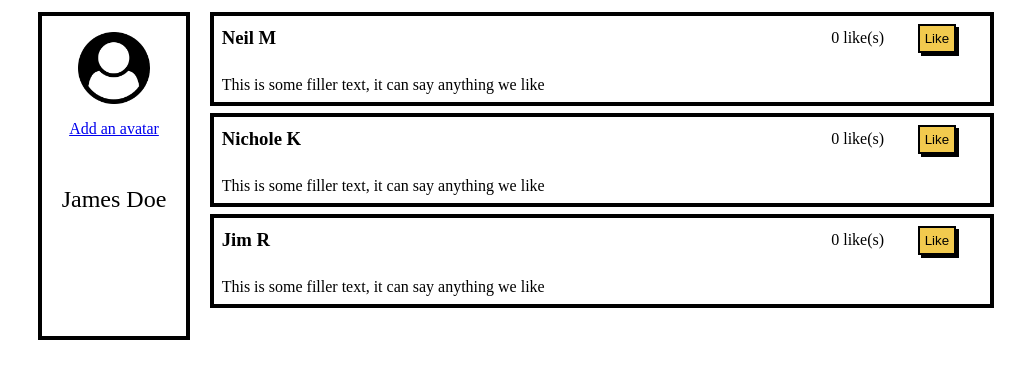
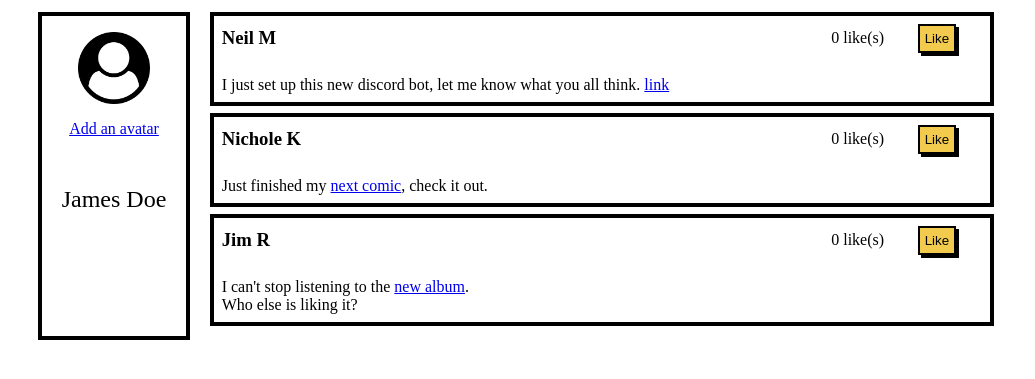
Before and after one commit to MaganaOscar/Likes, a plain HTML site: page index.html in a window 1280 px wide. Shown: the part 103-482 px from the top of the page, without its empty margins (122-1157 px from the left). Drawn offline with Linux system fonts and the light colour scheme.

Commit message:
fixed messages

```diff
--- a/index.html
+++ b/index.html
@@ -26,7 +26,7 @@
                             <button class="likeBtn" onclick="liked1()">Like</button>
                         </div>
                     </div>
-                    <p>This is some filler text, it can say anything we like</p>
+                    <p>I just set up this new discord bot, let me know what you all think. <a href="#">link</a></p>
                 </div>
                 <div class="feedObj">
                     <div class="head">
@@ -36,7 +36,7 @@
                             <button class="likeBtn" onclick="liked2()">Like</button>
                         </div>
                     </div>
-                    <p>This is some filler text, it can say anything we like</p>
+                    <p>Just finished my <a href="#">next comic</a>, check it out.</p>
                 </div>
                 <div class="feedObj">
                     <div class="head">
@@ -46,7 +46,8 @@
                             <button class="likeBtn" onclick="liked3()">Like</button>
                         </div>
                     </div>
-                    <p>This is some filler text, it can say anything we like</p>
+                    <p>I can't stop listening to the <a href="#">new album</a>.</p>
+                    <p>Who else is liking it?</p>
                 </div>
             </div>
         </div>
--- a/style.css
+++ b/style.css
@@ -42,8 +42,8 @@ h1 {
 .feed {
     width: 80%;
     margin: auto;
-    display: flex;
-    flex-direction: column;
+    /* display: flex;
+    flex-direction: column; */
 }
 .feedObj {
     border: 4px solid black;
```
